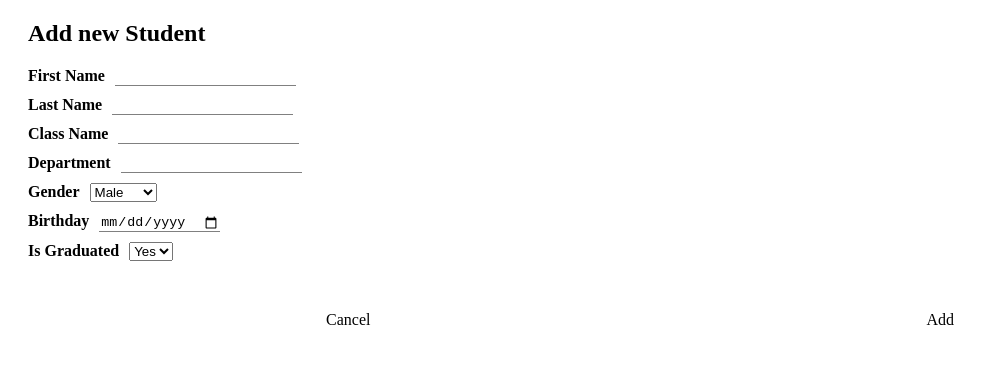
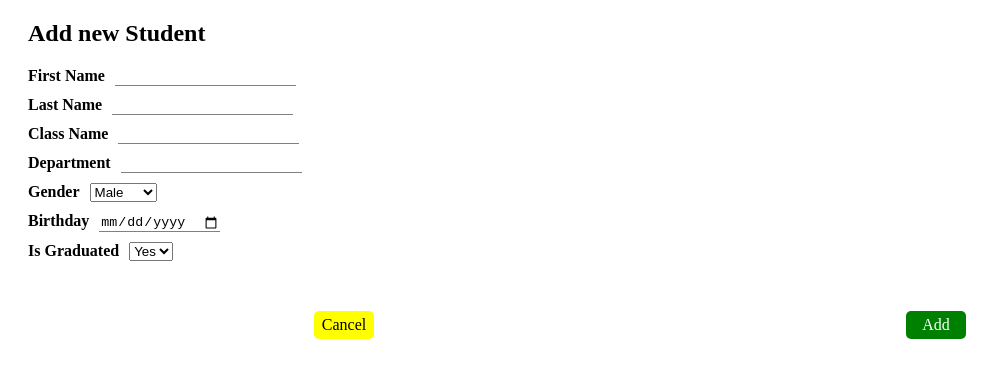
Before and after one commit to HimashaKodikara/WebApiMongoDBApp, a React (Create React App) app in the folder WebApiMongoDB/ClientApp/: page /new in a window 1280 px wide. Shown: the top 378 px of the page, without its empty margins (0-1001 px from the left). Built offline with nearby package versions, Linux system fonts and the light colour scheme.

Commit message:
chore: Update Edit and New components to improve form layout and button styling

```diff
--- a/WebApiMongoDB/ClientApp/src/components/Edit.js
+++ b/WebApiMongoDB/ClientApp/src/components/Edit.js
@@ -1,8 +1,58 @@
-
+const entry = {
+    id: "",
+    firstName: "",
+    lastName: "",
+    className: "",
+    department:"",
+    gender:0,
+    dateOfBirth: new Date(),
+    isGraduated:false,
+    age:0
+}
 export default function Edit(props) {
     return(
-<section>
+<section className="m-20">
+    <h1>Update Student</h1>
+    <div className="mt-10">
+        <label htmlFor="fn">First Name</label>
+        <input type="text" name="firstName" id="fn" onChange={newData}/>
+    </div>
+    <div className="mt-10">
+        <label htmlFor="ln">Last Name</label>
+        <input type="text" name="lastName" id="ln" onChange={newData}/>
+    </div>
+    <div className="mt-10">
+        <label htmlFor="cn">Class Name</label>
+        <input type="text" name="className" id="cn" onChange={newData}/>
+    </div>
+    <div className="mt-10">
+        <label htmlFor="dp">Department</label>
+        <input type="text" name="department" id="dp" onChange={newData}/>
+    </div>
+    <div className="mt-10">
+        <label htmlFor="gender">Gender</label>
+        <select name="gender" id="gender" onChange={newData}>
+            <option value={1}>Male</option>
+            <option value={0}>Female</option>
+        </select>
 
+    </div>
+    <div className="mt-10">
+        <label htmlFor="dob">Birthday</label>
+        <input type="date" name="dateOfBirth" id="dob" onChange={newData}/>
+    </div>
+    <div className="mt-10">
+        <label htmlFor="graduated">Is Graduated</label>
+        <select name="idgraduated" id="graduated" onChange={newData}>
+            <option value={1}>Yes</option>
+            <option value={0}>No</option>
+        </select>
+
+    </div>
+    <div className="mt-30 row p20 justify-btw">
+        <div className="btn cancel" onClick={()=> window.location = "/"}>Cancel</div>
+        <div className="btn add" onClick={addNewStudent}>Add</div>
+    </div>
 </section>
     );
 }
--- a/WebApiMongoDB/ClientApp/src/components/New.js
+++ b/WebApiMongoDB/ClientApp/src/components/New.js
@@ -79,9 +79,9 @@ export default function New(props) {
         </select>
 
     </div>
-    <div className="mt-30 row p20 justify-around">
-        <div onClick={()=> window.location = "/"}>Cancel</div>
-        <div onClick={addNewStudent}>Add</div>
+    <div className="mt-30 row p20 justify-btw">
+        <div className="btn cancel" onClick={()=> window.location = "/"}>Cancel</div>
+        <div className="btn add" onClick={addNewStudent}>Add</div>
     </div>
 </section>
     );
--- a/WebApiMongoDB/ClientApp/src/custom.css
+++ b/WebApiMongoDB/ClientApp/src/custom.css
@@ -63,3 +63,22 @@ input{
 .justify-around{
     justify-content: space-around;
 }
+.justify-btw{
+    justify-content: space-around;
+}
+.btn{
+    width: 60px;
+    padding-top: 5px;
+    padding-bottom: 5px;
+    border-radius: 5px;
+    background-color: gainsboro;
+    text-align: center;
+    cursor: pointer;
+}
+.btn.add{
+    background-color: green;
+    color: white;
+}
+.btn.cancel{
+    background-color: yellow;
+}
```
